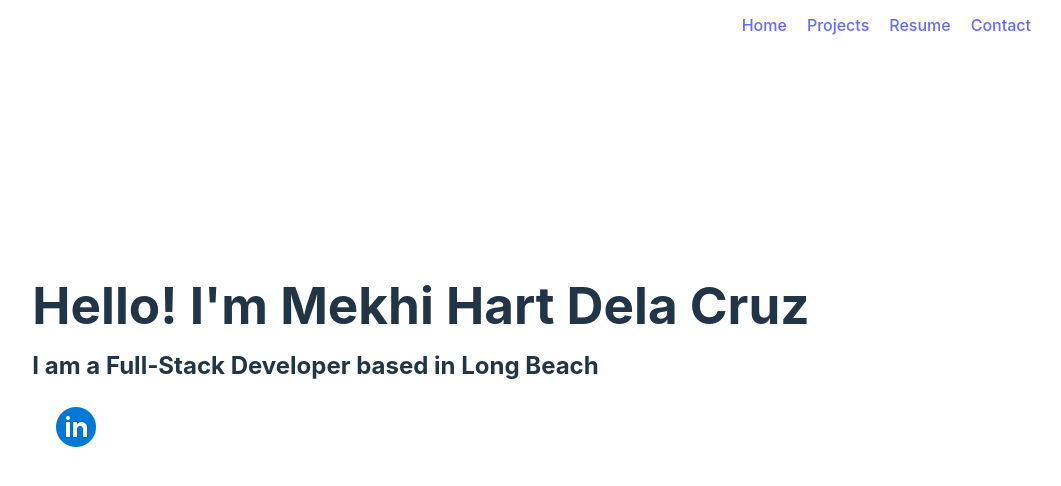
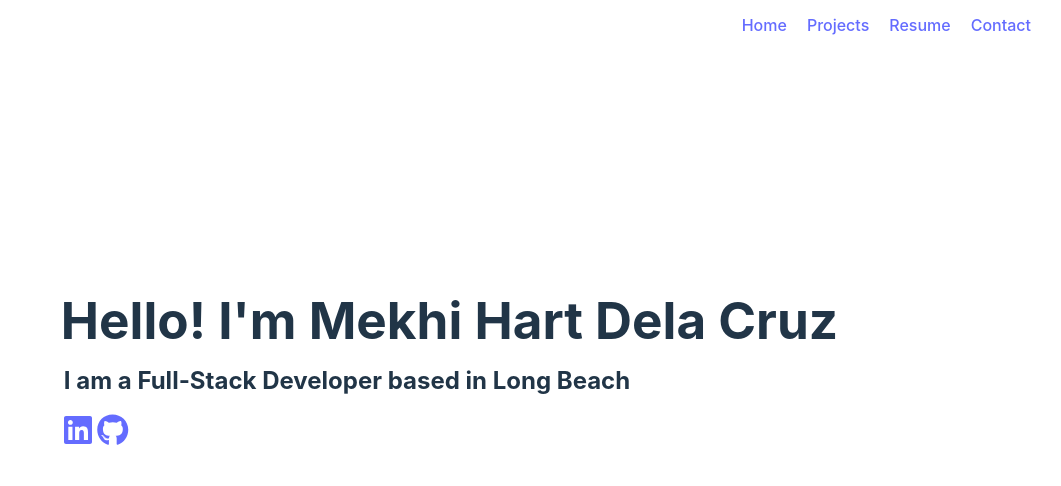
Before and after one commit to MekhiHart/portfolio, a React (Vite) app: page / in a window 1280 px wide. Shown: the top 486 px of the page, without its empty margins (219-1280 px from the left). Built offline with nearby package versions, Linux system fonts and the light colour scheme.

Commit message:
Added icons in Home page

```diff
--- a/package.json
+++ b/package.json
@@ -10,6 +10,11 @@
   },
   "dependencies": {
     "@fortawesome/fontawesome-svg-core": "^6.3.0",
+    "@fortawesome/free-brands-svg-icons": "^6.3.0",
+    "@fortawesome/free-regular-svg-icons": "^6.3.0",
+    "@fortawesome/free-solid-svg-icons": "^6.3.0",
+    "@fortawesome/react-fontawesome": "^0.2.0",
+    "@types/react-fontawesome": "^1.6.5",
     "react": "^18.2.0",
     "react-dom": "^18.2.0",
     "react-router-dom": "^6.8.2"
--- a/src/App.css
+++ b/src/App.css
@@ -10,6 +10,7 @@
   display: flex;
   width: 100%;
   justify-content: center;
+  padding-left: 60px;
 }
 
 #root--container{
@@ -20,6 +21,10 @@
   width: 100%;
 }
 
+.home--container h1{
+  margin-left: -3px
+}
+
 .home--container h2{
   margin-top: -20px;
 }
@@ -27,11 +32,16 @@
 .home--links{
   display: flex;
   flex-direction: row;
+  margin-left: 7px;
+
 }
 
 .home--links a{
   margin-right: 20px;
+}
 
+.home--icon{
+  scale:2;
 }
 
 nav {
--- a/src/App.tsx
+++ b/src/App.tsx
@@ -7,6 +7,11 @@ import Home from './Components/Home'
 import Projects from './Components/Projects'
 import Resume from './Components/Resume'
 import Contact from './Components/Contact'
+
+// Font Awesome
+import { library } from '@fortawesome/fontawesome-svg-core'
+import { faLinkedin, faGithub } from '@fortawesome/free-brands-svg-icons'
+library.add( faLinkedin, faGithub)
 
 function App() {
 
--- a/src/Components/Home.tsx
+++ b/src/Components/Home.tsx
@@ -1,4 +1,5 @@
-import LinkedIn from '../Assets/LinkedIn.png'
+import { faLinkedin, faGithub } from '@fortawesome/free-brands-svg-icons'
+import { FontAwesomeIcon } from '@fortawesome/react-fontawesome'
 export default function Home(){
     return (
 
@@ -7,8 +8,9 @@ export default function Home(){
             <h2>I am a Full-Stack Developer based in Long Beach</h2>
 
             <div className="home--links">
-                <a href="https://www.linkedin.com/in/mekhihart-delacruz/" target="_blank" rel="noreferrer"> <i className="fa-brands fa-linkedin"></i></a>
-                <a href="https://github.com/MekhiHart" target="_blank" rel="noreferrer"> <img src={LinkedIn}/></a>
+
+                <a className="home--icon" href="https://www.linkedin.com/in/mekhihart-delacruz/" target="_blank" rel="noreferrer"><FontAwesomeIcon icon={faLinkedin}/> </a>
+                <a className="home--icon" href="https://github.com/MekhiHart" target="_blank" rel="noreferrer"> <FontAwesomeIcon icon={faGithub}/></a>
             </div>
         </div>
 
```
Also changed, not shown: 1 other file (tests, documents, lock files or other folders).
